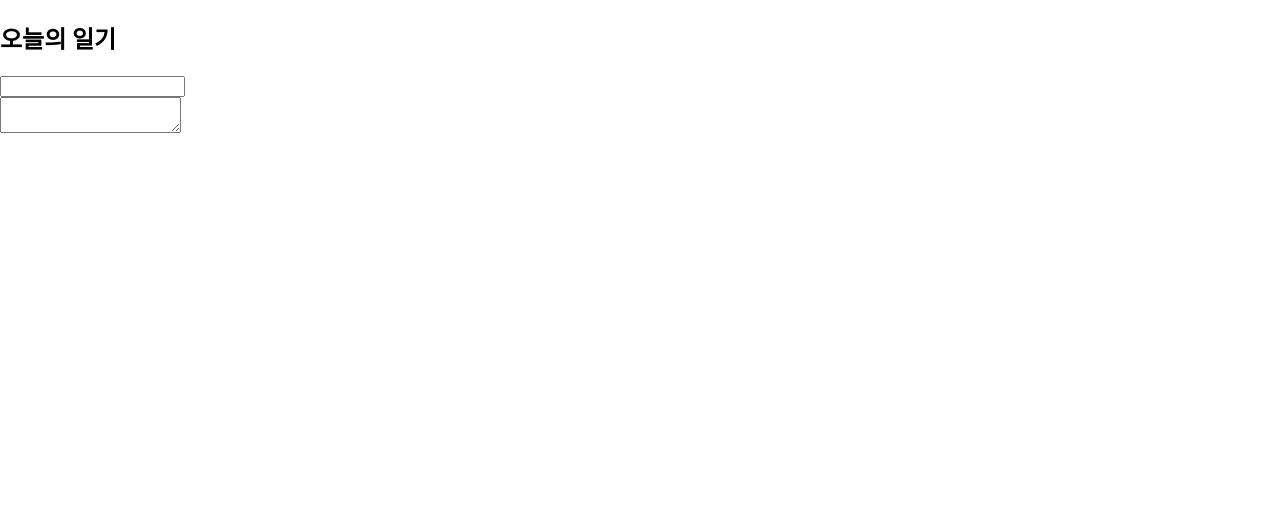
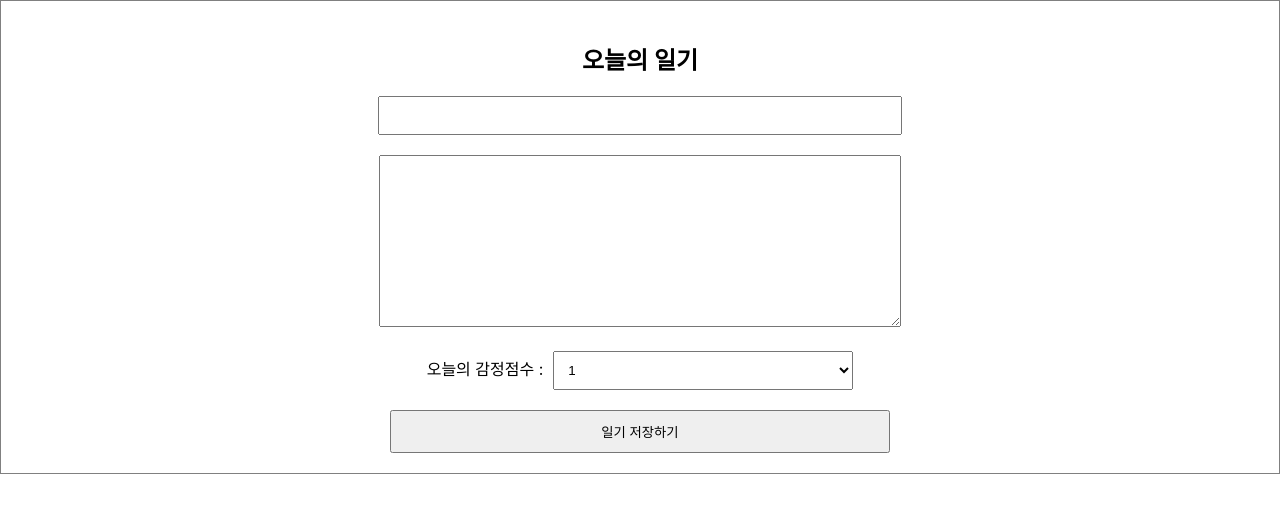
Before and after one commit to hyunjeong222/simple-diary-app, a React (Create React App) app: page / in a window 1280 px wide. Shown: the top 512 px of the page. Built offline with nearby package versions, Linux system fonts and the light colour scheme.

Commit message:
1229 update

```diff
--- a/src/App.css
+++ b/src/App.css
@@ -1,38 +1,28 @@
-/* .App {
+.DiaryEditor {
+  border: 1px solid gray;
   text-align: center;
-} */
-
-.App-logo {
-  height: 40vmin;
-  pointer-events: none;
+  padding: 20px;
 }
 
-@media (prefers-reduced-motion: no-preference) {
-  .App-logo {
-    animation: App-logo-spin infinite 20s linear;
-  }
+.DiaryEditor input, textarea {
+  margin-bottom: 20px;
+  width: 500px;
+  padding: 10px;
 }
 
-.App-header {
-  background-color: #282c34;
-  min-height: 100vh;
-  display: flex;
-  flex-direction: column;
-  align-items: center;
-  justify-content: center;
-  font-size: calc(10px + 2vmin);
-  color: white;
+.DiaryEditor textarea {
+  height: 150px;
 }
 
-.App-link {
-  color: #61dafb;
+.DiaryEditor select {
+  width: 300px;
+  padding: 10px;
+  margin-bottom: 20px;
+  margin-left: 10px;
 }
 
-@keyframes App-logo-spin {
-  from {
-    transform: rotate(0deg);
-  }
-  to {
-    transform: rotate(360deg);
-  }
+.DiaryEditor button {
+  width: 500px;
+  padding: 10px;
+  cursor: pointer;
 }
--- a/src/DiaryEditor.js
+++ b/src/DiaryEditor.js
@@ -4,10 +4,17 @@ const DiaryEditor = ()=>{
     const [state, setState] = useState({
         author: "",
         content: "",
+        emotion: 1,
     });
     const handleChangeState = (e)=>{
-        console.log(e.target.name);
-        console.log(e.target.name);
+        setState({
+            ...state,
+            [e.target.name] : e.target.value,
+        });
+    };
+    const handleSubmit = ()=>{
+        console.log(state);
+        alert("저장 성공");
     }
     return <div className="DiaryEditor">
         <h2>오늘의 일기</h2>
@@ -20,14 +27,26 @@ const DiaryEditor = ()=>{
         </div>
         <div>
             <textarea
-            value={state.content}
-            onChange={(e)=>{
-                setState({
-                    ...state,
-                    content: e.target.value,
-                });
-            }}
+            name= "content"
+            value= {state.content}
+            onChange= {handleChangeState}
             />
+        </div>
+        <div>
+            오늘의 감정점수 :
+            <select
+                name="emotion"
+                value={state.emotion}
+                onChange={handleChangeState}>
+                    <option value={1}>1</option>
+                    <option value={2}>2</option>
+                    <option value={3}>3</option>
+                    <option value={4}>4</option>
+                    <option value={5}>5</option>
+            </select>
+        </div>
+        <div>
+            <button onClick={handleSubmit}>일기 저장하기</button>
         </div>
     </div>
 }
```
